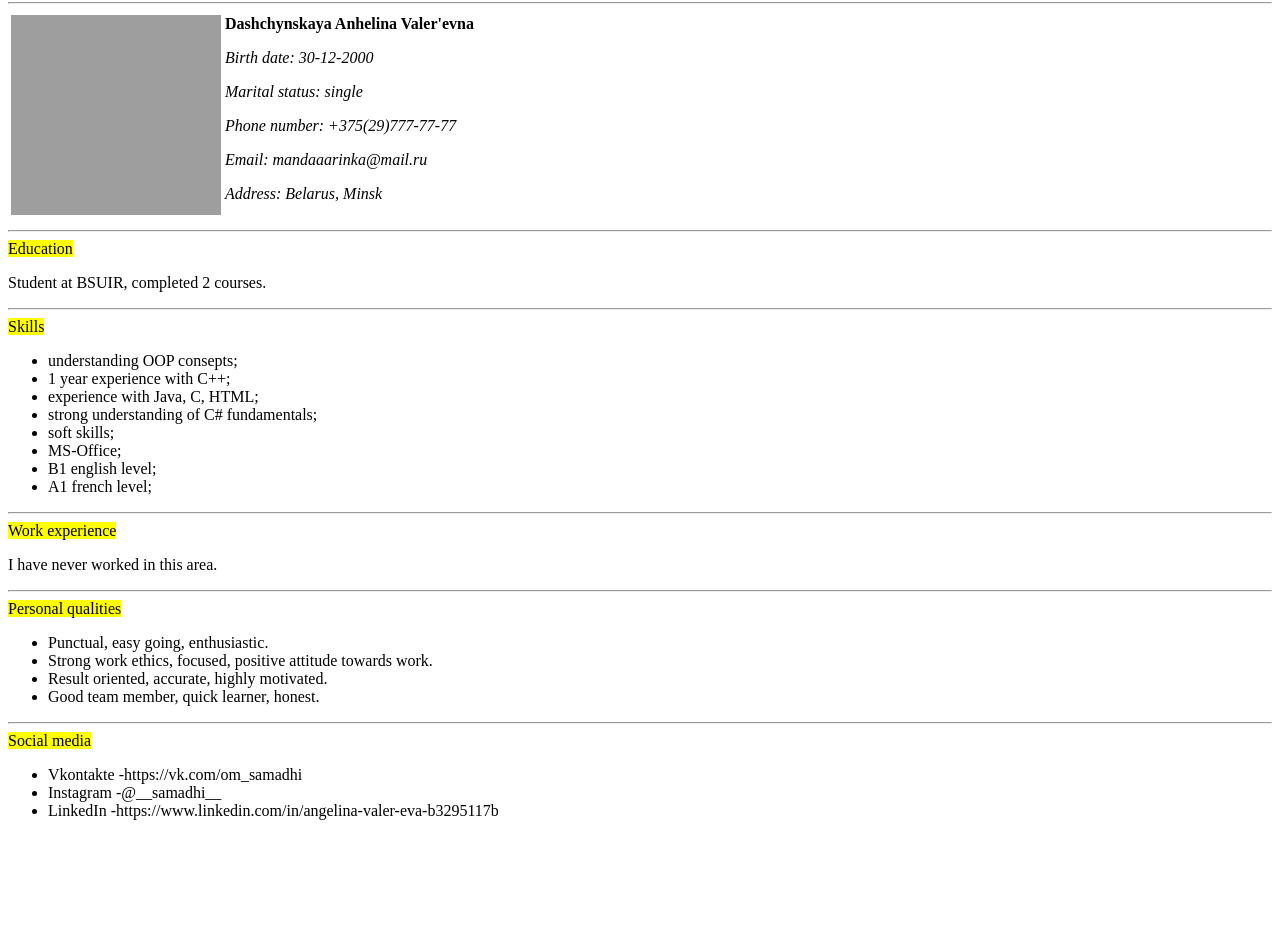
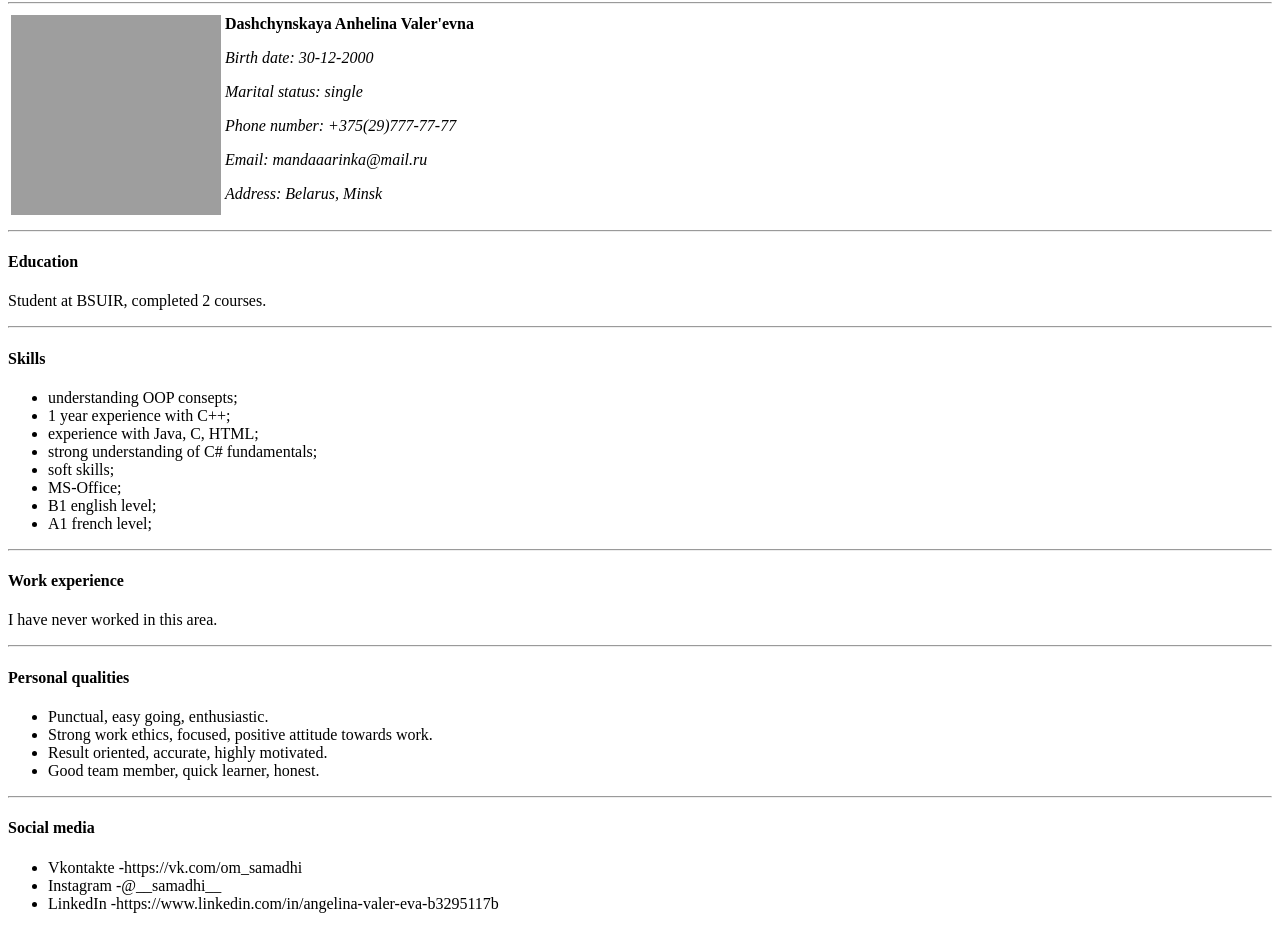
Before and after one commit to saaamadhi/lesson-1, a plain HTML site: page index.html in a window 1280 px wide. Shown: the part 78-1007 px from the top of the page. Before the commit the page ends 914 px from the top, so only its background shows below. Drawn offline with Linux system fonts and the light colour scheme; grey boxes are pictures that could not be loaded.

Commit message:
Update index.html

```diff
--- a/index.html
+++ b/index.html
@@ -29,12 +29,12 @@
      <hr>
      <main>
          <section>
-            <mark>Education</mark>
+            <h4>Education</h4>
              <p>Student at BSUIR, completed 2 courses.</p>
          </section>
          <hr>
          <section>
-            <mark>Skills</mark>
+            <h4>Skills</h4>
             <ul>
                 <li>understanding OOP consepts;</li>
                 <li>1 year experience with C++;</li>
@@ -48,12 +48,12 @@
         </section>
         <hr>
         <section>
-            <mark>Work experience</mark>
+            <h4>Work experience</h4>
             <p>I have never worked in this area.</p>
         </section>
         <hr>
         <section>
-            <mark>Personal qualities</mark>
+            <h4>Personal qualities</h4>
             <ul>
                 <li>Punctual, easy going, enthusiastic.</li>
                 <li>Strong work ethics, focused, positive attitude towards work.</li>
@@ -63,7 +63,7 @@
         </section>
         <hr>
         <section>
-            <mark>Social media</mark>
+            <h4>Social media</h4>
             <ul>
                 <li>Vkontakte -<a>https://vk.com/om_samadhi</a></li>
                 <li>Instagram -<a>@__samadhi__</a></li>
```
